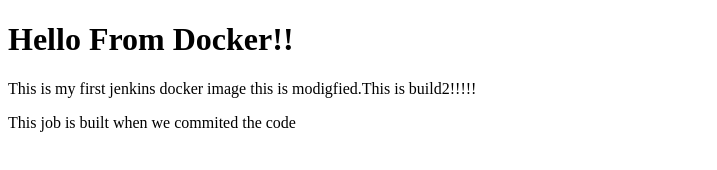
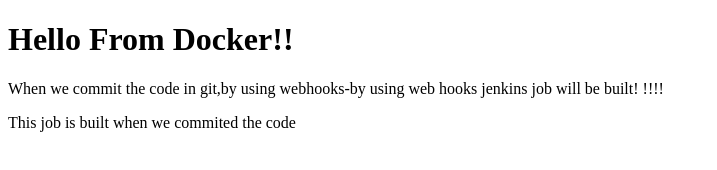
Before and after one commit to sforcloud/dockerhttpd, a plain HTML site: page index.html in a window 1280 px wide. Shown: the whole page, without its empty margins (0-717 px from the left). Drawn offline with Linux system fonts and the light colour scheme.

Commit message:
modified index.html

```diff
--- a/index.html
+++ b/index.html
@@ -4,7 +4,7 @@
 
 <h1>Hello From Docker!!</h1>
 
-<p>This is my first jenkins docker image this is modigfied.This is build2!!!!!</p>
+<p> When we commit the code in git,by using webhooks-by using web hooks jenkins job will be built! !!!!</p>
 <p>This job is built when we commited the code</p>
 </body>
 </html>
```
